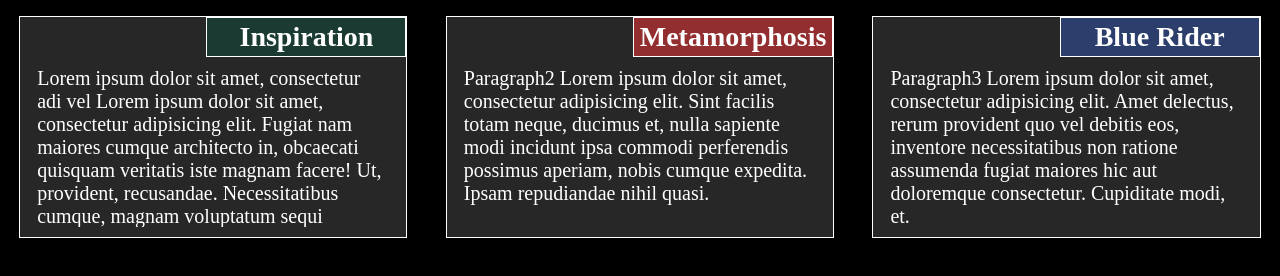
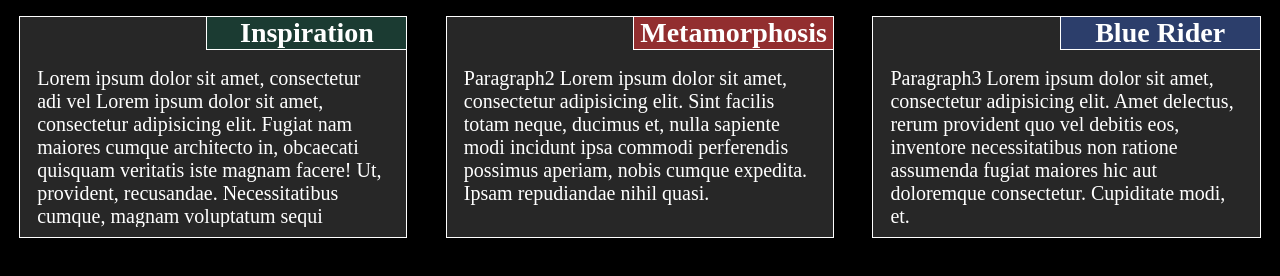
Before and after one commit to vedeninams/assignment, a plain HTML site: page module 2/index.html in a window 1280 px wide. Shown: the part 232-508 px from the top of the page. Drawn offline with Linux system fonts and the light colour scheme.

Commit message:
small updates

```diff
--- a/module 2/Styles.css
+++ b/module 2/Styles.css
@@ -18,9 +18,9 @@ h2{
  	position:absolute;
   top: 0px;
   right: 0px;
-  /*float: right;*/
   text-align: center;
-  border: 1px solid white;
+  border-left: 1px solid white;
+  border-bottom: 1px solid white;*/
   padding: 3px;
   width: 200px;
   font-size:175%;
@@ -32,11 +32,9 @@ h2{
   height:200px;
   font-family: serif;
   font-size:125%;
-  /*position:relative;*/
- }
+  }
 
 section {
-  /*float:both;*/
   position:relative;
   padding:10px;
   border: 1px solid white;
```
